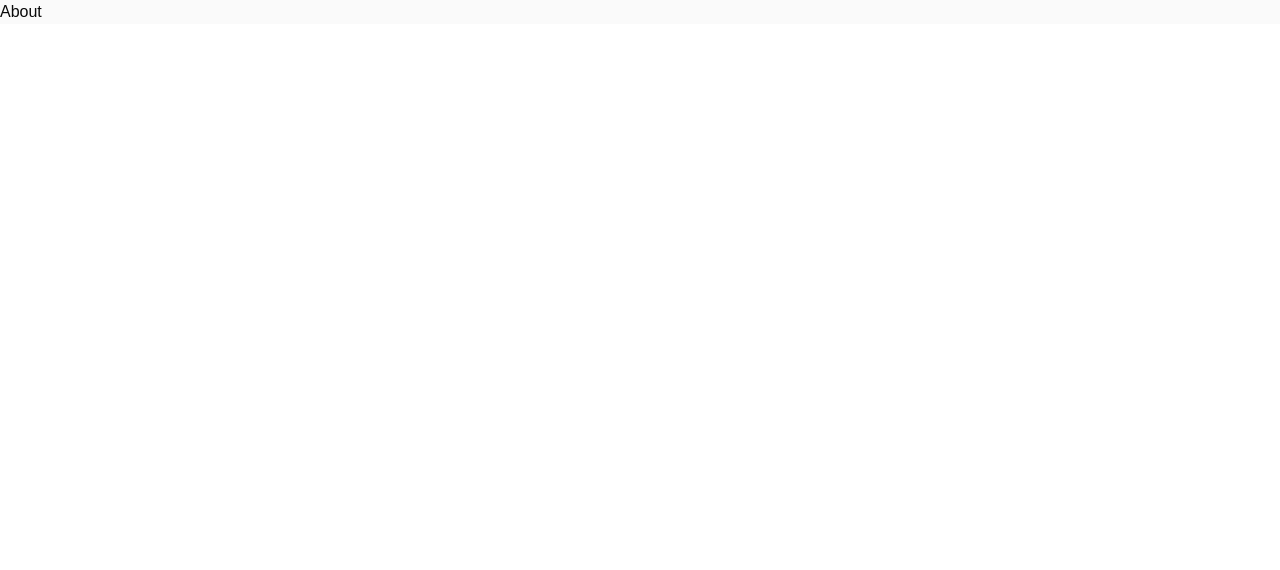
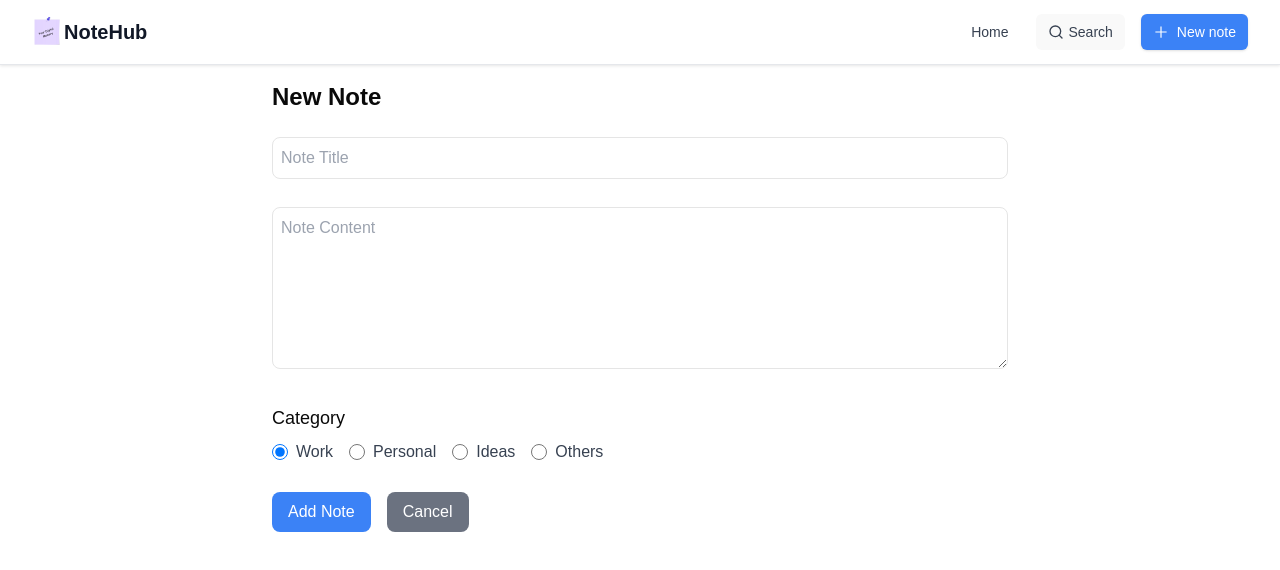
Before and after one commit to RemyaManoharan/NotesManager, a React (Vite) app: page /create in a window 1280 px wide. Shown: the top 570 px of the page. Built offline with nearby package versions, Linux system fonts and the light colour scheme.

Commit message:
Note editor component completed

```diff
--- a/package.json
+++ b/package.json
@@ -17,6 +17,7 @@
     "@types/uuid": "^10.0.0",
     "class-variance-authority": "^0.7.1",
     "clsx": "^2.1.1",
+    "formik": "^2.4.6",
     "lucide-react": "^0.471.1",
     "react": "^18.3.1",
     "react-dom": "^18.3.1",
@@ -25,6 +26,7 @@
     "tailwind-merge": "^2.6.0",
     "tailwindcss-animate": "^1.0.7",
     "uuid": "^11.0.5",
+    "yup": "^1.6.1",
     "zustand": "^5.0.3"
   },
   "devDependencies": {
--- a/src/App.tsx
+++ b/src/App.tsx
@@ -3,18 +3,20 @@ import { BrowserRouter as Router, Routes, Route } from 'react-router-dom';
 import Header from './components/Header/Header';
 import Home from './pages/Home';
 import SideBar from './components/SideBar/SideBar';
+import NoteEditor from './features/note/NoteEditor';
 
 function App() {
   return (
     <Router>
-      <Routes>
-        <Route
-          path="/"
-          element={<Home header={<Header />} sidebar={<SideBar />} />}
-        />
-        <Route path="/create" element={<h1>About</h1>} />
-        <Route path="/edit" element={<h1>About</h1>} />
-      </Routes>
+      <div className="min-h-screen bg-white">
+        <Header />
+        <Routes>
+          <Route path="/" element={<Home sidebar={<SideBar />} />} />
+          <Route path="/create" element={<NoteEditor />} />
+          {/* <Route path="/note/:id" element={<NoteEditorPage />} /> */}
+          <Route path="/edit" element={<h1>About</h1>} />
+        </Routes>
+      </div>
     </Router>
   );
 }
--- /dev/null
+++ b/src/features/note/NoteEditor.tsx
@@ -0,0 +1,142 @@
+import React from 'react';
+import  { Formik, Form, Field, FormikHelpers } from 'formik';
+import { useNavigate, useParams } from 'react-router-dom';
+import { useNotesStore } from '../../store/useNoteStore';
+import * as Yup from 'yup';
+
+
+
+type CategoryType = 'Work' | 'Personal' | 'Ideas' | 'Others';
+
+interface NoteFormValues {
+  title: string;
+  content: string;
+  category: CategoryType;
+}
+
+const categories: CategoryType[] = ['Work', 'Personal', 'Ideas', 'Others'];
+
+const NoteSchema = Yup.object().shape({
+    title: Yup.string().required('Title is required'),
+    content: Yup.string().required('Content is required'),
+    category: Yup.string().oneOf(['Work', 'Personal', 'Ideas', 'Others']).required('Category is required'),
+  });
+
+
+  const NoteEditor : React.FC = () => {
+    const navigate = useNavigate();
+    const { id } = useParams<{ id: string }>();
+    const { addNote, updateNote, getNoteById } = useNotesStore();
+
+    const note = id ? getNoteById(id) : null;
+    const isEditMode = Boolean(note);
+// Inside your NoteEditor component
+const { notes } = useNotesStore();
+console.log("All Notes in Store:", notes);
+    const initialValues: NoteFormValues = {
+      title: note?.title || '',
+      content: note?.content || '',
+      category: note?.category || 'Work',
+    };
+    const handleSubmit = async (values: NoteFormValues , { setSubmitting }: FormikHelpers<NoteFormValues>) : Promise<void> => {
+     try {
+       if ( isEditMode && id ) {
+           updateNote(id, values);
+           console.log("Updated Note:", values);
+       } else {
+           addNote(values);
+           console.log("New Note Added:", values);
+       }
+       navigate('/');
+     } catch (error) {
+       console.log(error);
+
+     }
+     finally {
+       setSubmitting(false);
+     }
+    }
+
+    return (
+        <div className="max-w-3xl mx-auto p-4">
+
+        <h1 className="text-2xl font-bold mb-6">
+          {isEditMode ? 'Update Note' : 'New Note'}
+        </h1>
+
+        <Formik
+          initialValues={initialValues}
+          validationSchema={NoteSchema}
+          onSubmit={handleSubmit}
+        >
+          {({ errors, touched, isSubmitting }) => (
+            <Form className="space-y-7">
+              <div>
+                <Field
+                  name="title"
+                  type="text"
+                  placeholder="Note Title"
+                  className="w-full p-2 border rounded-lg dark:bg-gray-700 dark:border-gray-600 dark:text-white"
+                />
+                {errors.title && touched.title && (
+                  <div className="text-red-500 text-sm mt-1">{errors.title}</div>
+                )}
+              </div>
+
+              <div>
+                <Field
+                  as="textarea"
+                  name="content"
+                  rows={6}
+                  placeholder="Note Content"
+                  className="w-full p-2 border rounded-lg dark:bg-gray-700 dark:border-gray-600 dark:text-white"
+                />
+                {errors.content && touched.content && (
+                  <div className="text-red-500 text-sm mt-1">{errors.content}</div>
+                )}
+              </div>
+
+              <div>
+                <legend className="text-lg font-medium mb-2">Category</legend>
+                <div className="flex gap-4 flex-wrap">
+                  {categories.map((category) => (
+                    <label key={category} className="flex items-center space-x-2">
+                      <Field
+                        type="radio"
+                        name="category"
+                        value={category}
+                        className="form-radio h-4 w-4 text-blue-600"
+                      />
+                      <span className="text-gray-700 dark:text-gray-300">{category}</span>
+                    </label>
+                  ))}
+                </div>
+                {errors.category && touched.category && (
+                  <div className="text-red-500 text-sm mt-1">{errors.category}</div>
+                )}
+              </div>
+
+              <div className="flex gap-4">
+                <button
+                  type="submit"
+                  disabled={isSubmitting}
+                  className="px-4 py-2 bg-blue-500 text-white rounded-lg hover:bg-blue-600 disabled:opacity-50"
+                >
+                  {isEditMode ? 'Update' : 'Add Note'}
+                </button>
+                <button
+                  type="button"
+                  onClick={() => navigate('/')}
+                  className="px-4 py-2 bg-gray-500 text-white rounded-lg hover:bg-gray-600"
+                >
+                  Cancel
+                </button>
+              </div>
+            </Form>
+          )}
+        </Formik>
+      </div>
+    )
+  }
+
+  export default NoteEditor
--- a/src/pages/Home.tsx
+++ b/src/pages/Home.tsx
@@ -6,11 +6,11 @@ interface HomeProps {
   children?: ReactNode;
 }
 
-const Home: React.FC<HomeProps> = ({ header, sidebar, children }) => {
+const Home: React.FC<HomeProps> = ({ sidebar, children }) => {
   return (
     <div className="min-h-screen bg-gray-50">
       {/* Header Section */}
-      <div className="w-full bg-white shadow-sm">{header}</div>
+      {/* <div className="w-full bg-white shadow-sm">{header}</div> */}
 
       {/* Main Content Area */}
       <div className="flex h-[calc(100vh-4rem)] flex-1">
--- a/src/store/useNoteStore.ts
+++ b/src/store/useNoteStore.ts
@@ -1,4 +1,3 @@
-/* eslint-disable  */
 import { create } from "zustand";
 import { persist, createJSONStorage } from "zustand/middleware";
 import { Note } from "../types/note";
--- a/src/types/note.ts
+++ b/src/types/note.ts
@@ -2,6 +2,8 @@ export interface Note {
     id: string;
     title: string;
     content: string;
+    category: 'Personal' | 'Work' | 'Ideas' | 'Others';
     createdAt: string;
     updatedAt: string;
+
 }
```
Also changed, not shown: 1 other file (tests, documents, lock files or other folders).
